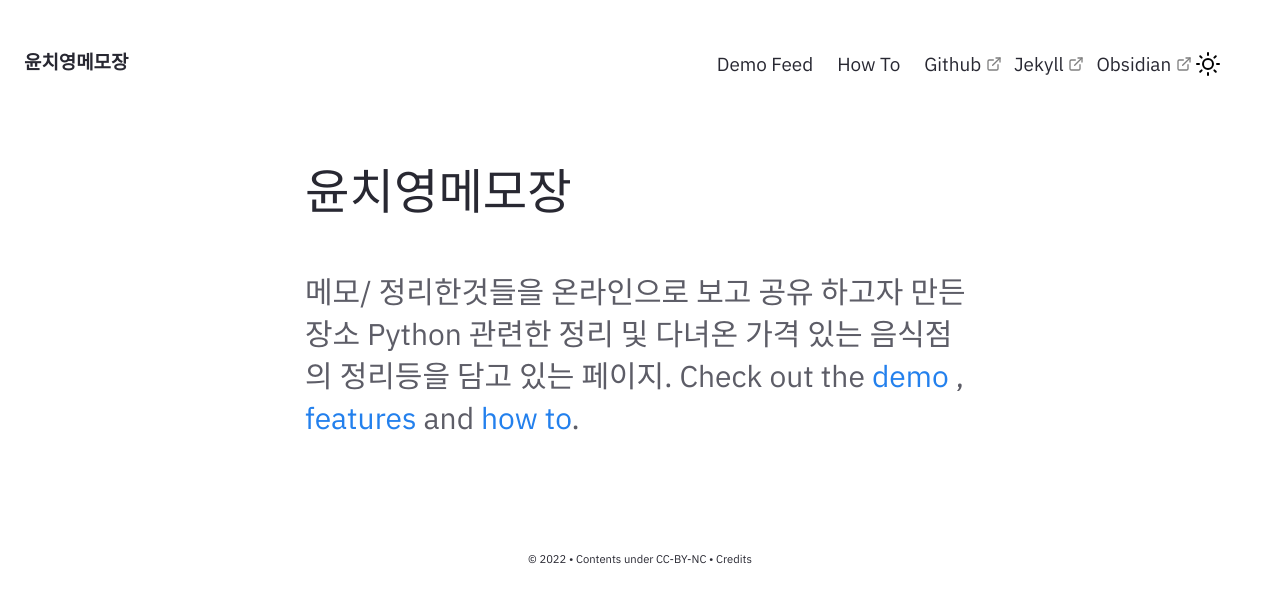
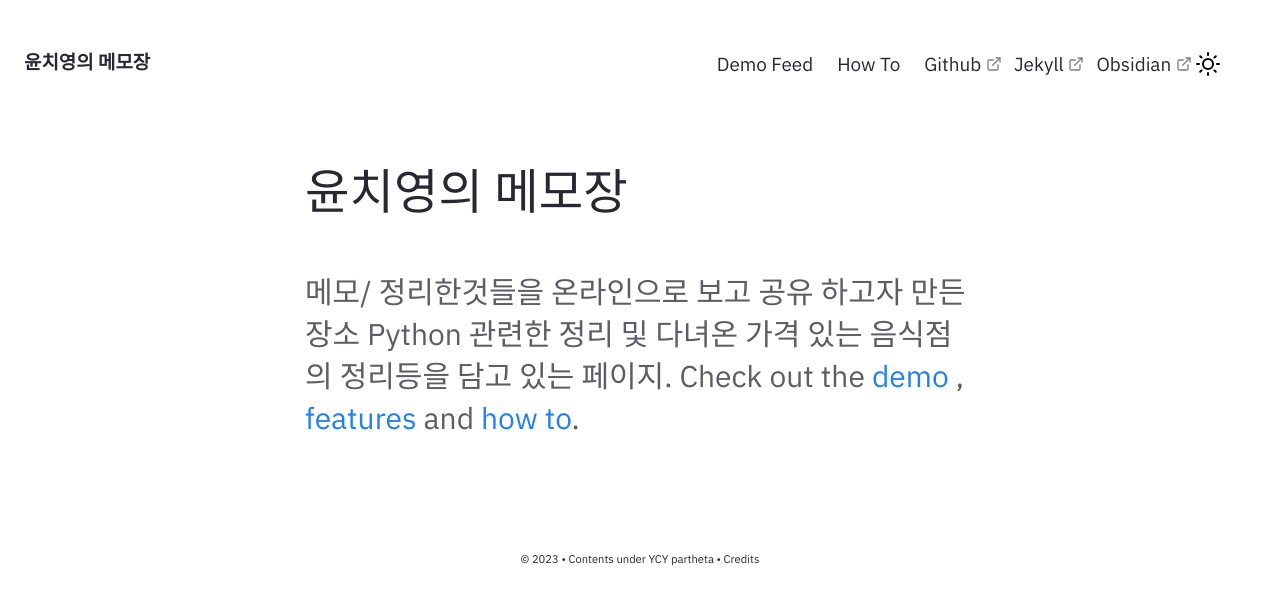
Before and after one commit to Cheeyoung-Yoon/Cheeyoung-Yoon.github.io, a Jekyll site: the page built from pages/index.md, in a window 1280 px wide. Shown: the top 605 px of the page. Built offline with Jekyll 4.4.1, drawn with Linux system fonts in a browser that asks for light colours.

Commit message:
update_yml

```diff
--- a/_config.yml
+++ b/_config.yml
@@ -27,11 +27,11 @@ baseurl: ""
 
 # Website Header, Description, Footer year and text.
 # If you are deleting this, make sure you remove it from HTML files too
-heading: 윤치영메모장 # Change this
+heading: 윤치영의 메모장 # Change this
 content: Obsidian ready Jekyll Theme
 copyright:
-  year: © 2022
-  msg: Contents under CC-BY-NC
+  year: © 2023
+  msg: Contents under YCY partheta
 
 # Set title and content for private & broken link tooltop
 privatelinks:
@@ -98,6 +98,7 @@ defaults:
       content-type: notes
 
 
+
 # Exclude from processing.
 # The following items will not be processed, by default.
 # Any item listed under the `exclude:` key here will be automatically added to
```
